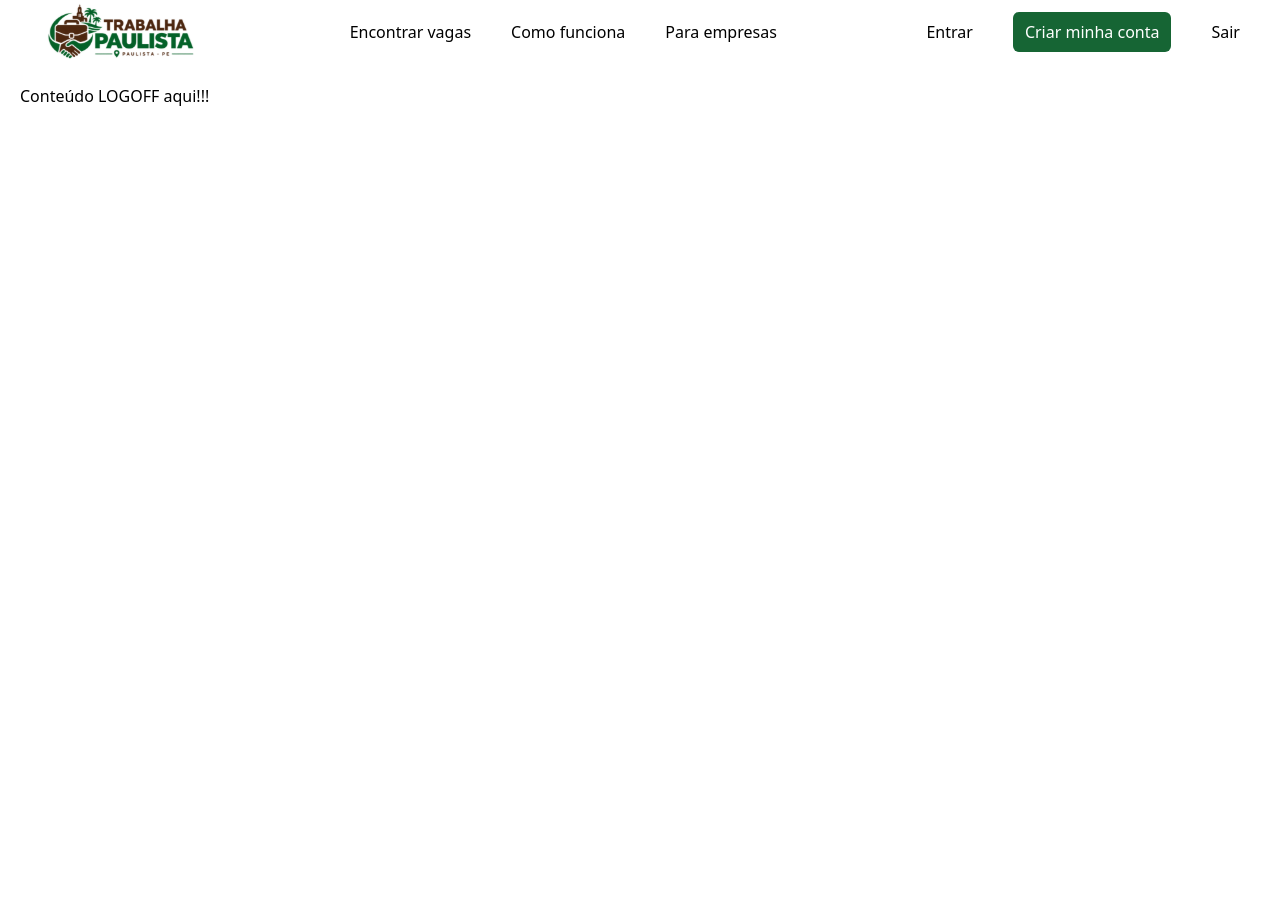
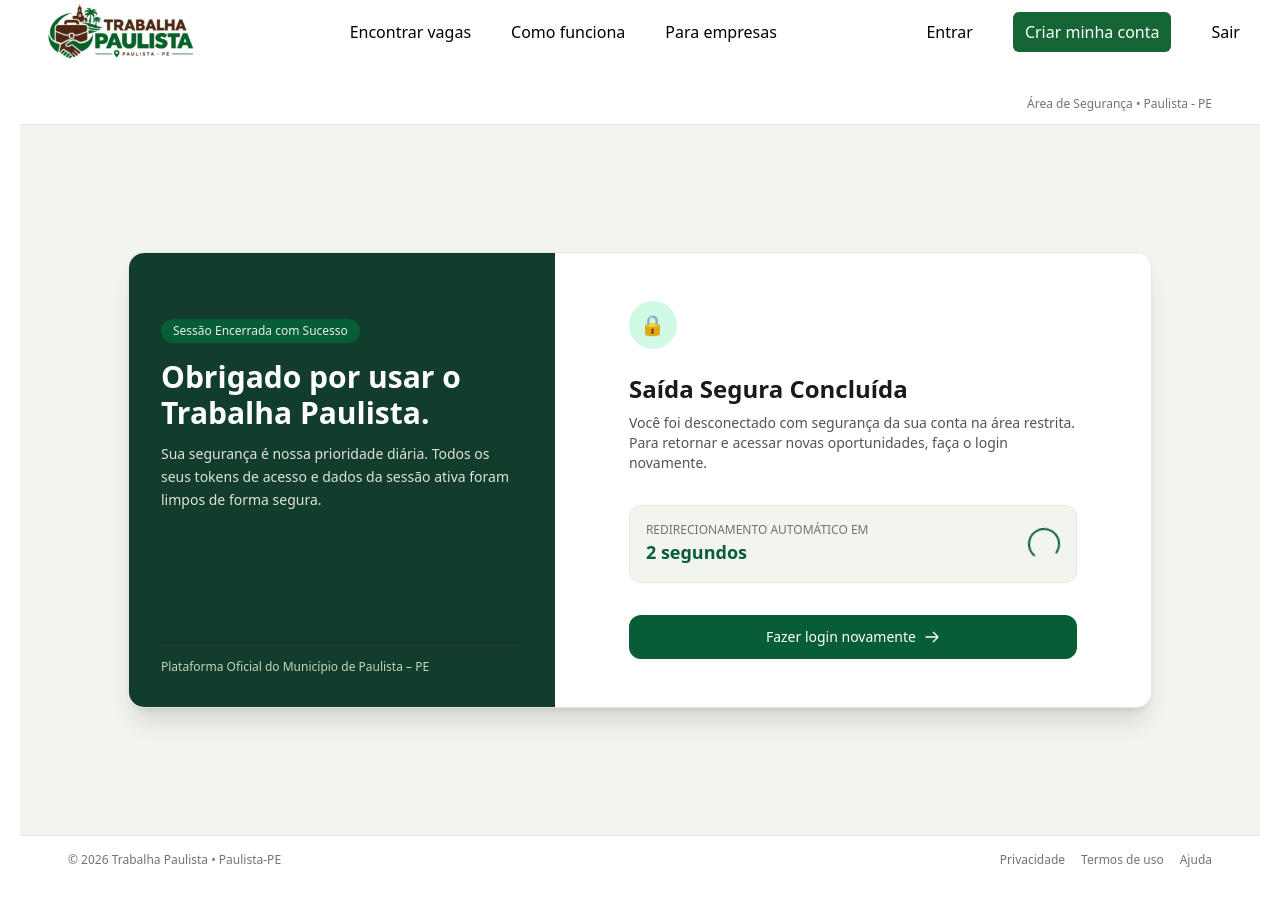
Before and after one commit to Gabriel456-lab/Trabalha-Paulista, a React (Create React App) app: page /logoff in a window 1280 px wide. Before the commit the page ends 800 px from the top, so only its background shows below. Built offline with nearby package versions, Linux system fonts and the light colour scheme.

Commit message:
feat: implementa página de Logoff/Logout

```diff
--- /dev/null
+++ b/postcss.config.js
@@ -0,0 +1,6 @@
+module.exports = {
+  plugins: {
+    tailwindcss: {},
+    autoprefixer: {},
+  },
+};
--- a/src/index.css
+++ b/src/index.css
@@ -2,9 +2,7 @@
 @tailwind components;
 @tailwind utilities;
 
-@import "tailwindcss";
-
-@theme {
+:root {
   --font-sans: "Inter", sans-serif;
   --color-primary: #075e36;
   --color-ink: #123d2c;
--- a/src/pages/Logoff.js
+++ b/src/pages/Logoff.js
@@ -1,11 +1,113 @@
-import React from 'react';
+import React, { useEffect, useState } from 'react';
 
-function Logoff() {
+export default function Logoff() {
+  const [countdown, setCountdown] = useState(7);
+
+  useEffect(() => {
+    const timer = setInterval(() => {
+      setCountdown((prev) => {
+        if (prev <= 1) {
+          clearInterval(timer);
+          // Redirecionamento automático após término do contador
+          window.location.href = '/login';
+          return 0;
+        }
+        return prev - 1;
+      });
+    }, 1000);
+
+    return () => clearInterval(timer);
+  }, []);
+
   return (
-    <div>
-      <p>Conteúdo LOGOFF aqui!!!</p>
+    <div className="min-h-screen bg-[#F2F4EE] flex flex-col justify-between font-sans text-stone-800">
+      {/* Cabeçalho */}
+      <header className="w-full bg-white border-b border-stone-200 py-3 px-3 md:px-12 flex items-center justify-between shadow-xs">
+        <div className="flex items-center gap-3">
+
+        </div>
+        <div className="text-xs text-stone-500 font-medium">
+          Área de Segurança &bull; Paulista - PE
+        </div>
+      </header>
+
+      {/* Conteúdo Principal (Card Dividido) */}
+      <main className="flex-1 flex items-center justify-center p-4 sm:p-6 md:p-8">
+        <div className="bg-white w-full max-w-5xl rounded-2xl shadow-xl border border-stone-200 overflow-hidden grid grid-cols-1 md:grid-cols-12">
+
+          {/* Coluna Esquerda */}
+          <div className="md:col-span-5 bg-[#123D2C] text-white p-8 flex flex-col justify-between relative overflow-hidden">
+
+            <div className="relative z-10 my-8">
+              <span className="inline-block px-3 py-1 bg-[#075E36] text-[#EAF0E6] text-xs font-medium rounded-full mb-4">
+                Sessão Encerrada com Sucesso
+              </span>
+              <h1 className="text-2xl sm:text-3xl font-bold leading-tight mb-3 text-white">
+                Obrigado por usar o Trabalha Paulista.
+              </h1>
+              <p className="text-[#DEE3DA] text-sm leading-relaxed">
+                Sua segurança é nossa prioridade diária. Todos os seus tokens de acesso e dados da sessão ativa foram limpos de forma segura.
+              </p>
+            </div>
+
+            <div className="relative z-10 pt-4 border-t border-[#202D25] text-xs text-[#C2D5B9]">
+              <span>Plataforma Oficial do Município de Paulista – PE</span>
+            </div>
+          </div>
+
+          {/* Coluna Direita: Status de Logoff e Ações Rápidas */}
+          <div className="md:col-span-7 p-8 sm:p-12 flex flex-col justify-center bg-white">
+            <div className="max-w-md mx-auto w-full">
+
+              <div className="w-12 h-12 bg-emerald-100 text-[#075E36] rounded-full flex items-center justify-center mb-6 text-xl">
+                🔒
+              </div>
+
+              <h2 className="text-2xl font-bold text-stone-900 mb-2">
+                Saída Segura Concluída
+              </h2>
+              <p className="text-stone-600 text-sm mb-8">
+                Você foi desconectado com segurança da sua conta na área restrita. Para retornar e acessar novas oportunidades, faça o login novamente.
+              </p>
+
+              <div className="bg-[#F2F4EE] rounded-xl p-4 border border-stone-200 mb-8 flex items-center justify-between">
+                <div>
+                  <span className="block text-xs font-medium text-stone-500 uppercase">Redirecionamento automático em</span>
+                  <span className="text-lg font-bold text-[#075E36]">{countdown} segundos</span>
+                </div>
+                <div className="w-8 h-8 rounded-full border-2 border-[#075E36] border-t-transparent animate-spin"></div>
+              </div>
+
+              <div className="space-y-3">
+                <a
+                  href="/login"
+                  className="w-full bg-[#075E36] hover:bg-[#123D2C] text-white font-medium py-3 px-4 rounded-xl transition-all duration-200 flex items-center justify-center gap-2 shadow-sm text-sm"
+                >
+                  Fazer login novamente
+                  <svg className="w-4 h-4" fill="none" stroke="currentColor" strokeWidth="2" viewBox="0 0 24 24">
+                    <path strokeLinecap="round" strokeLinejoin="round" d="M14 5l7 7m0 0l-7 7m7-7H3" />
+                  </svg>
+                </a>
+
+              </div>
+
+            </div>
+          </div>
+
+        </div>
+      </main>
+
+      {/* Rodapé */}
+      <footer className="w-full bg-white border-t border-stone-200 py-4 px-6 md:px-12 text-xs text-stone-500 flex flex-col sm:flex-row items-center justify-between gap-2">
+        <div>
+          &copy; 2026 Trabalha Paulista &bull; Paulista-PE
+        </div>
+        <div className="flex gap-4">
+          <a href="#privacidade" className="hover:text-stone-800 transition-colors">Privacidade</a>
+          <a href="#termos" className="hover:text-stone-800 transition-colors">Termos de uso</a>
+          <a href="#ajuda" className="hover:text-stone-800 transition-colors">Ajuda</a>
+        </div>
+      </footer>
     </div>
   );
 }
-
-export default Logoff;
```
